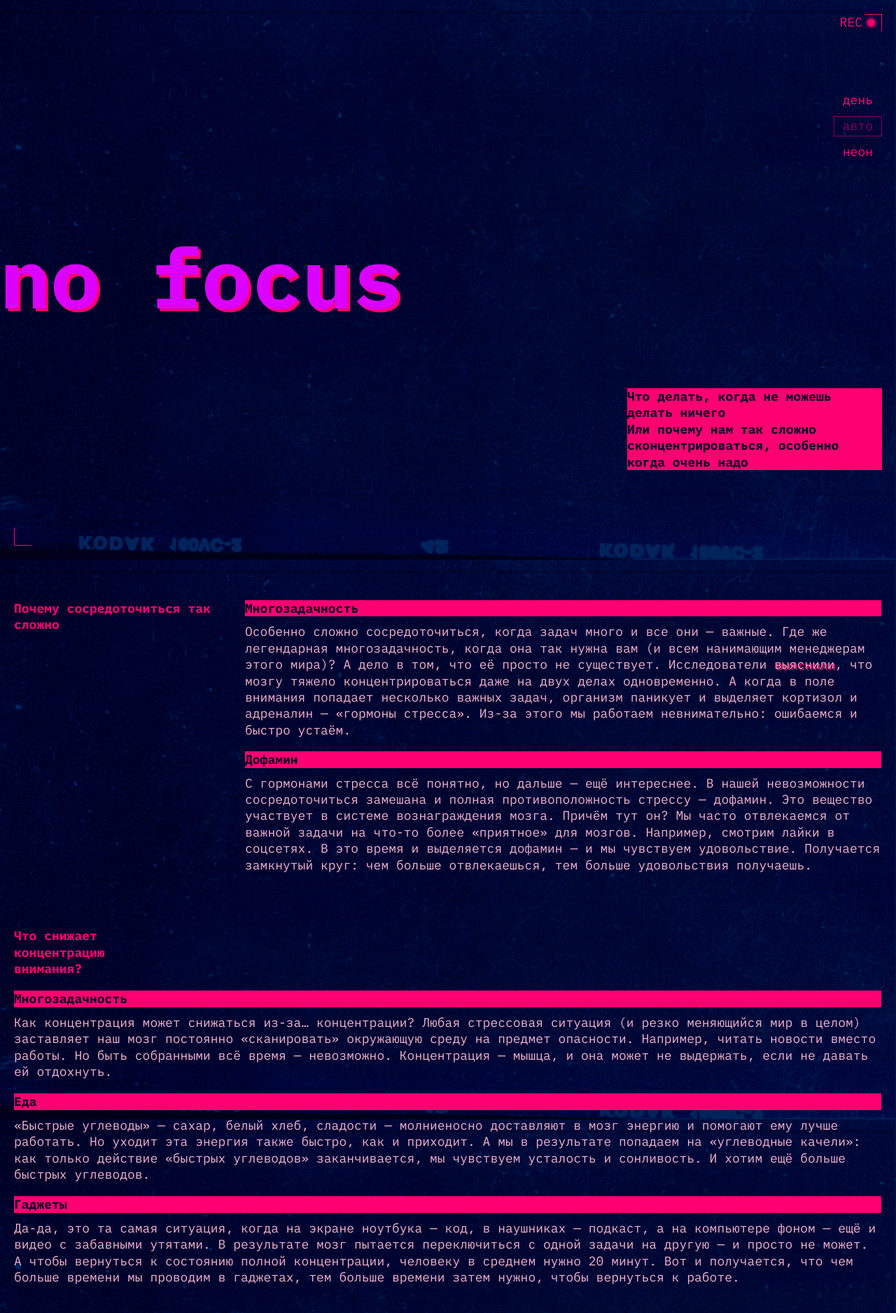
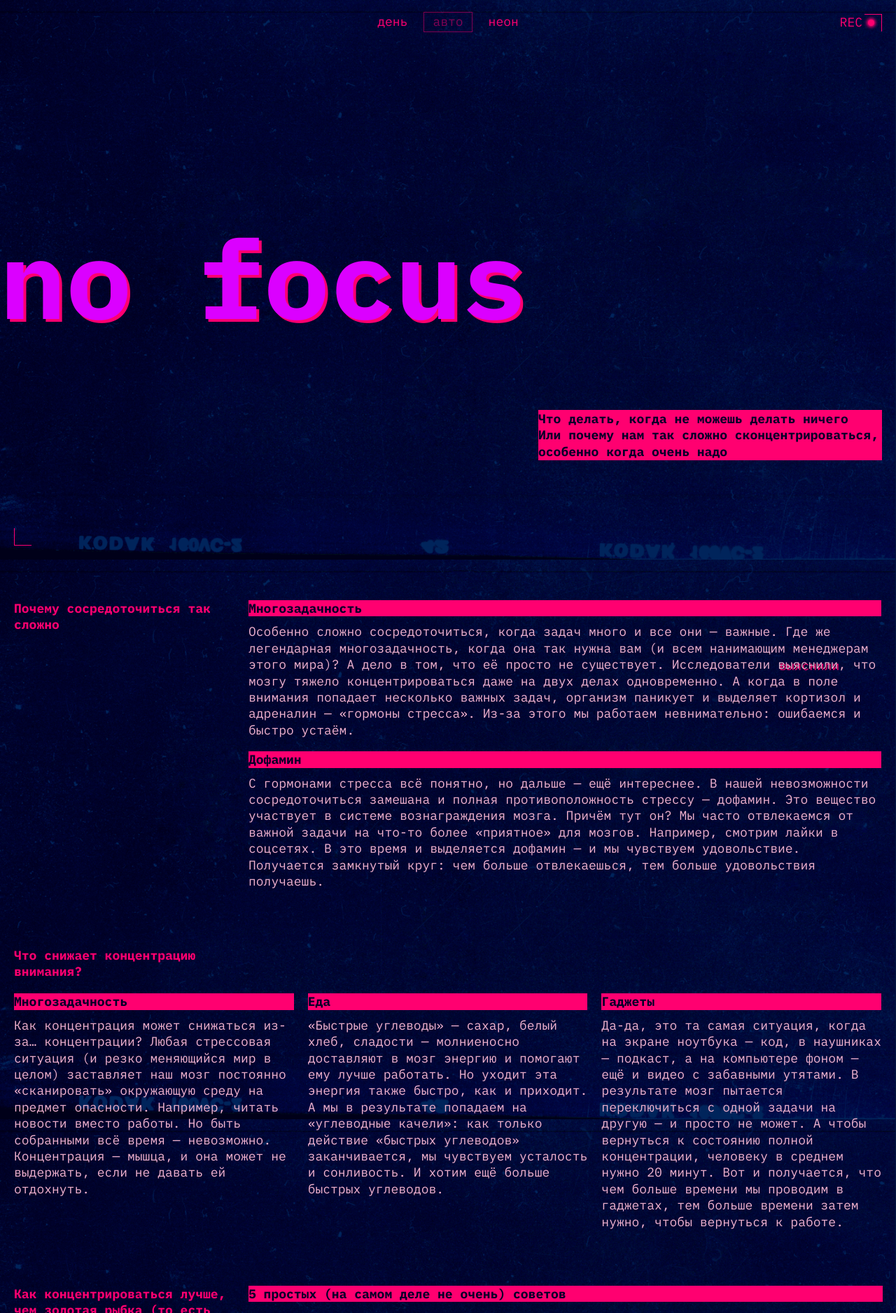
Before and after one commit to AlexanderKoldin/slozhno-sosredotochitsya-fd, a plain HTML site: page index.html in a window 1280 px wide. Shown: the top 1877 px of the page at 70% size. Drawn offline with Linux system fonts and the light colour scheme.

Commit message:
Предварительная полная верстка

```diff
--- a/styles/style.css
+++ b/styles/style.css
@@ -371,3 +371,64 @@
     margin: 0;
   }
 }
+
+@media (width >= 1024px) {
+  .header {
+    padding-block-start: 16px;
+  }
+  .header__title {
+    font-size: clamp(7.5rem, 0.5625rem + 14.4531vw, 9.8125rem);
+  }
+
+  .header__theme-menu {
+    justify-self: center;
+    align-self: flex-start;
+    margin: 0;
+  }
+
+  .header__theme-menu-list {
+    display: flex;
+    flex-direction: row;
+    gap: 10px;
+  }
+
+  .header__description {
+    width: 491px;
+    height: 72px;
+    align-items: flex-start;
+  }
+
+  .section {
+    gap: 35px;
+  }
+
+  .section--why {
+    margin-block-end: 14px;
+  }
+
+  .section--what {
+    gap: 20px;
+  }
+
+  .section--what .section__title {
+    width: clamp(250px, 30%, 350px);
+  }
+
+  .section__content--columns {
+    grid-template-columns: repeat(3, 1fr);
+    align-items: start;
+    margin-block-end: 48px;
+  }
+
+  .section--how .section__title {
+    width: clamp(300px, 101%, 500px);
+  }
+
+  .section--gallery {
+    gap: 20px;
+  }
+
+  .footer__title {
+    font-size: clamp(7.5rem, 0.5625rem + 14.4531vw, 9.8125rem);
+  }
+}
```
